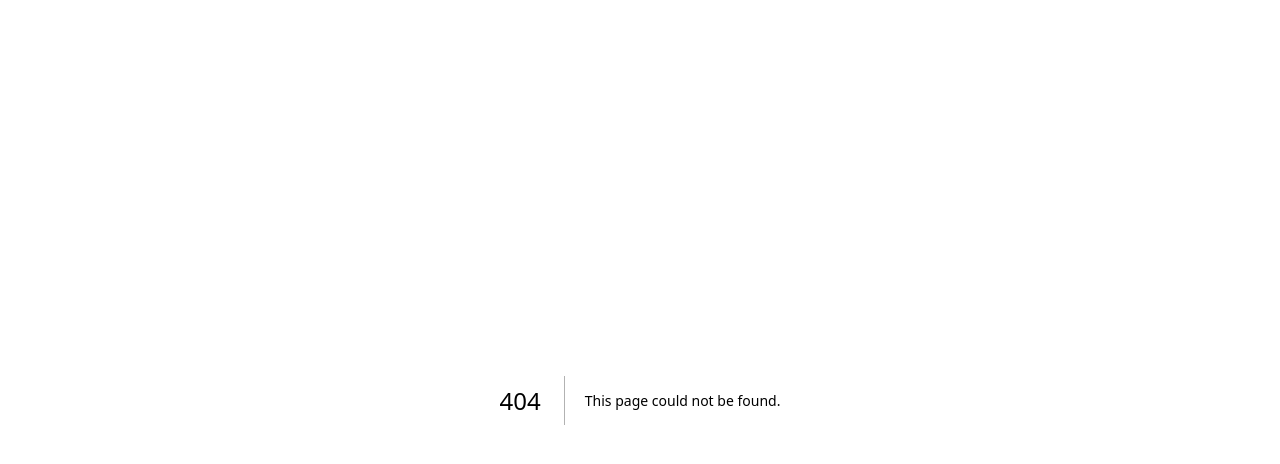
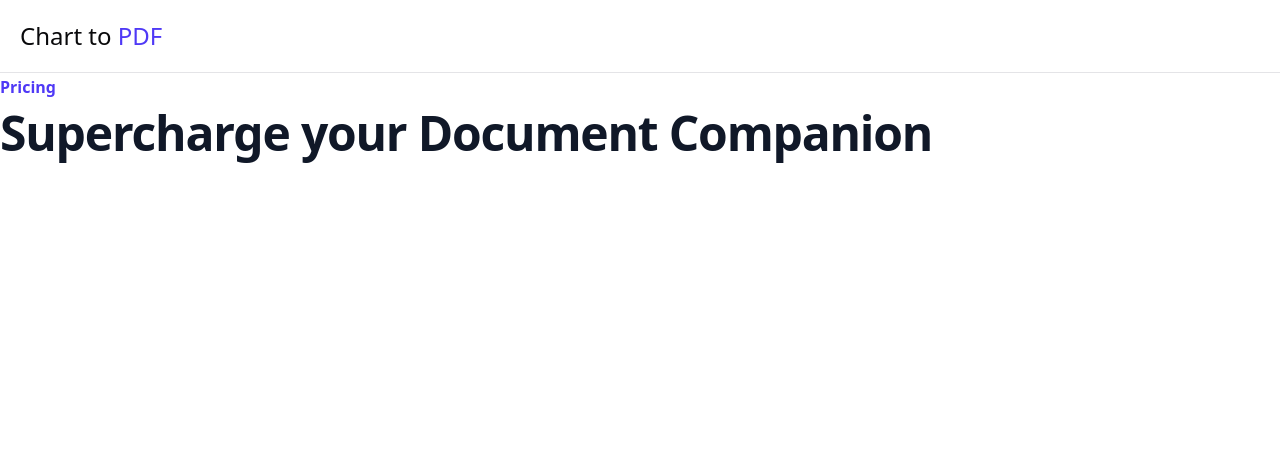
Before and after one commit to senpaiharde/Full-Stack-Project-Ai-Docs, a Next.js app in the folder ai-dcos/: page /dashboard/upgrade in a window 1280 px wide. Before the commit this address had no page. Shown: the top 464 px of the page. Built offline with nearby package versions, Linux system fonts and the light colour scheme; no server answers.

Commit message:
styling the pricing landing

```diff
--- /dev/null
+++ b/ai-dcos/app/dashboard/upgrade/page.tsx
@@ -0,0 +1,20 @@
+import React from 'react';
+
+function PricingPage() {
+  return (
+    <div className='bg-white'>
+      <div className=''>
+        <div>
+          <h2 className="text-base font-semibold leading-7 text-indigo-600">
+            Pricing
+            </h2>
+          <p className="mt-2 text-4xl font-bold tracking-tight text-gray-900 sm:text-5xl">
+            Supercharge your Document Companion
+          </p>
+        </div>
+      </div>
+    </div>
+  );
+}
+
+export default PricingPage;
```
